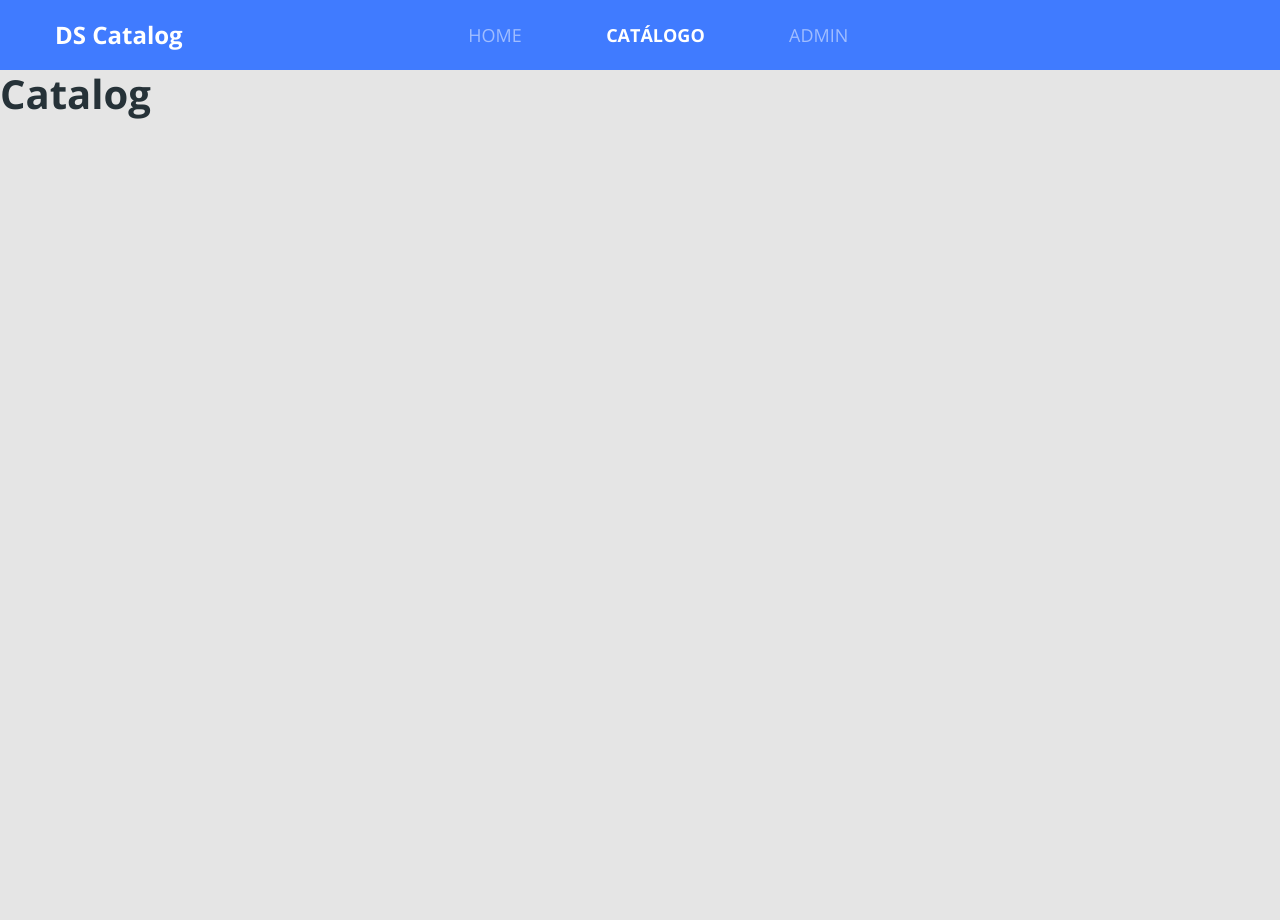
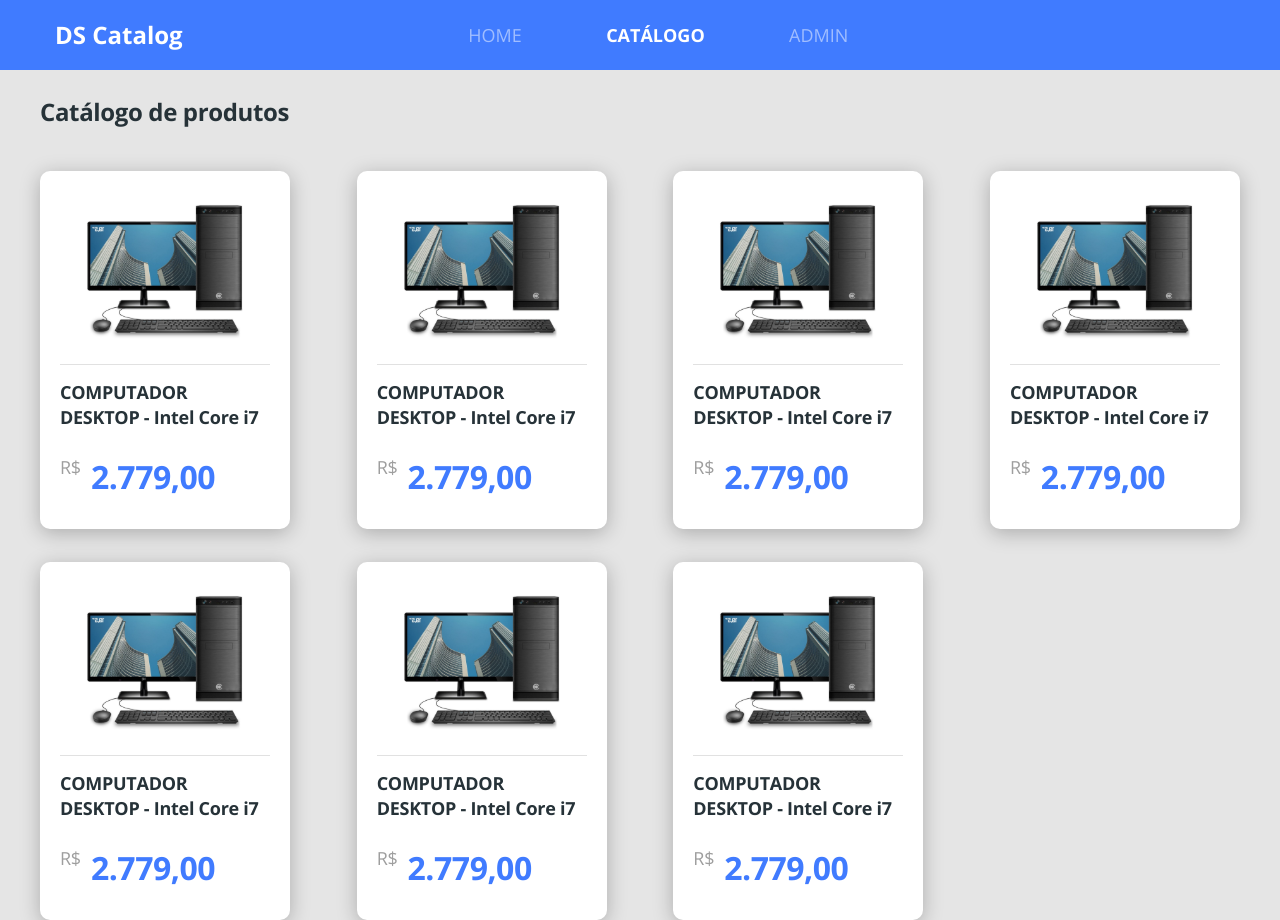
Before and after one commit to johnyguido/dscatalog-bootcamp-devsuperior, a React (Create React App) app in the folder front-web/: page /catalog in a window 1280 px wide. Before the commit the page ends 800 px from the top, so only its background shows below. Built offline with nearby package versions, Linux system fonts and the light colour scheme.

Commit message:
Finish product listing layout

```diff
--- a/front-web/src/app.scss
+++ b/front-web/src/app.scss
@@ -21,3 +21,16 @@
     color: unset;
   }
 }
+
+.border-radius-10{
+  border-radius:10px;
+}
+
+.border-radius-20{
+  border-radius:20px;
+}
+
+.card-base{
+  background: #FFF;
+  box-shadow: 0px 4px 20px rgba(0,0,0,0.25);
+}
--- /dev/null
+++ b/front-web/src/pages/Catalog/components/ProductCard/index.tsx
@@ -0,0 +1,23 @@
+import React from 'react';
+import { ReactComponent as ProductImage } from '../../../../core/assets/images/product.svg';
+import './styles.scss';
+
+const ProductCard = () =>(
+
+    <div className="card-base border-radius-10 product-card">
+        <ProductImage/>
+        <div className="product-info">
+            <h6 className="product-name">
+            COMPUTADOR DESKTOP - Intel Core i7
+            </h6>
+            <div className="product-price-container">
+            <span className="product-currency">R$</span>
+            <h3 className="product-price">2.779,00</h3>
+            </div>
+
+        </div>
+    </div>
+
+);
+
+export default ProductCard;
--- /dev/null
+++ b/front-web/src/pages/Catalog/components/ProductCard/styles.scss
@@ -0,0 +1,45 @@
+.product-card {
+    padding: 20px 20px 30px 20px;
+    text-align: center;
+
+}
+
+.product-info{
+
+    border-top: 1px solid #E1E1E1;
+    text-align: left;
+    padding-top: 15px;
+    margin-top: 15px;
+
+
+}
+
+.product-name{
+
+    font-size: 18px;
+    line-height: 25px;
+    letter-spacing:-0.015em;
+
+}
+
+.product-price-container{
+    margin-top:25px;
+    display: flex;
+
+}
+
+.product-currency{
+    font-size:18px;
+    line-height:25px;
+    letter-spacing:-0.015em;
+    color:#9E9E9E;
+
+}
+
+.product-price{
+    font-size:32px;
+    line-height:44px;
+    letter-spacing:-0.015em;
+    color:#407BFF;
+    margin-left: 10px;
+}
--- a/front-web/src/pages/Catalog/index.tsx
+++ b/front-web/src/pages/Catalog/index.tsx
@@ -1,8 +1,26 @@
 import React from 'react';
+import ProductCard from './components/ProductCard';
+import './styles.scss';
 
 const Catalog = () =>(
 
-    <div><h1>Catalog</h1></div>
+    <div className="catalog-container">
+        <h1 className="catalog-title">
+            Catálogo de produtos
+        </h1>
+        <div className="catalog-products">
+        <ProductCard/>
+        <ProductCard/>
+        <ProductCard/>
+        <ProductCard/>
+        <ProductCard/>
+        <ProductCard/>
+        <ProductCard/>
+
+        </div>
+
+    </div>
+
 
 );
 
--- /dev/null
+++ b/front-web/src/pages/Catalog/styles.scss
@@ -0,0 +1,21 @@
+.catalog-container{
+margin-top: 25px;
+padding-left: 40px;
+padding-right: 40px;
+}
+
+.catalog-title{
+
+    font-size: 24px;
+    line-height: 33px;
+    letter-spacing: -0.015em;
+
+}
+.catalog-products{
+    margin-top: 43px;
+    display: grid;
+    grid-template-columns: repeat(auto-fill, 250px);
+    grid-gap: 33px 20px;
+    justify-content: space-between;
+
+}
--- a/front-web/src/pages/Home/index.tsx
+++ b/front-web/src/pages/Home/index.tsx
@@ -8,7 +8,7 @@
 
     <div className="home-container">
 
-        <div className="row home-content">
+        <div className="row home-content card-base border-radius-20">
            <div className="col-6 home-text">
            <h1 className="text-title">Conheça o melhor <br/> catálogo de produtos</h1>
             <p className="text-subtitle">
--- a/front-web/src/pages/Home/styles.scss
+++ b/front-web/src/pages/Home/styles.scss
@@ -6,9 +6,6 @@
 }
 
 .home-content{
-    background-color: #fff;
-    box-shadow: 0px 4px 20px rgba(0,0,0,0.25);
-    border-radius: 20px;
     padding-top: 155px ;
    padding-bottom: 150px;
 }
```
Also changed, not shown: front-web/src/core/assets/images/product.svg (added).
